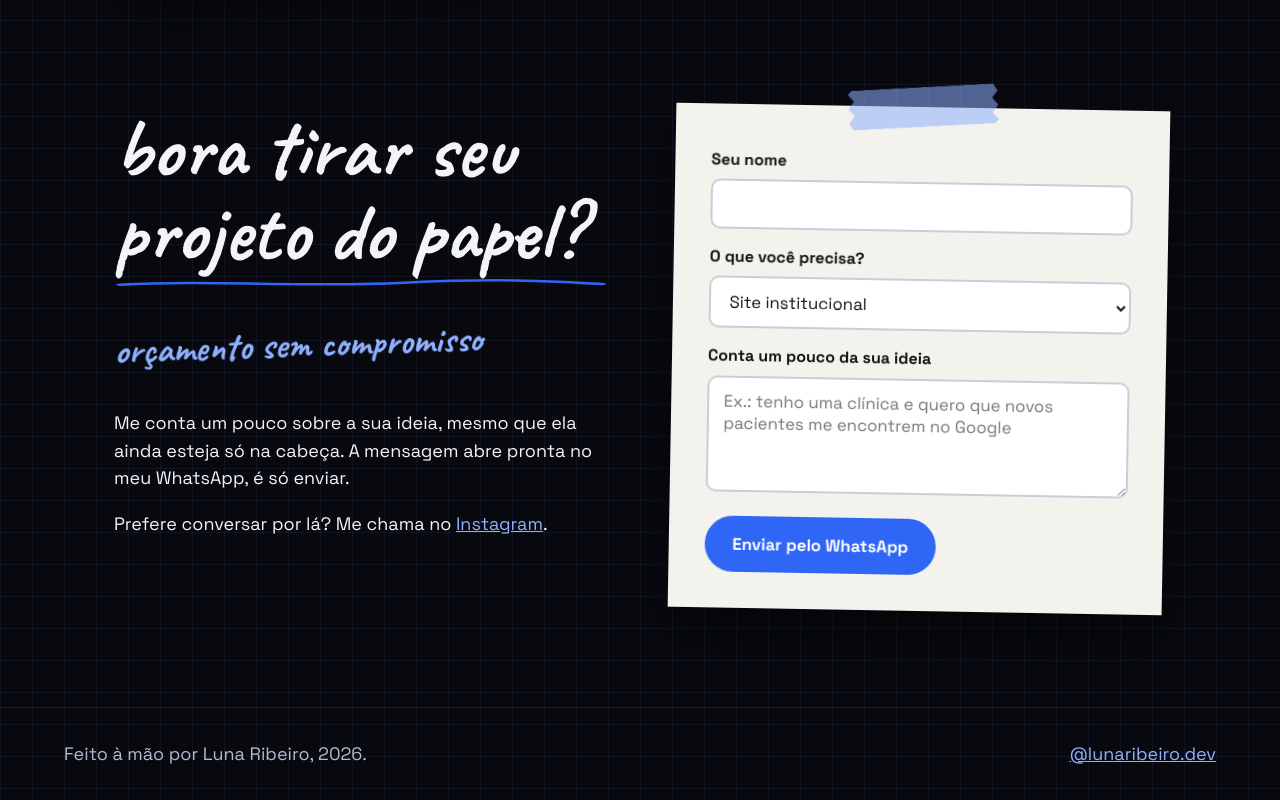
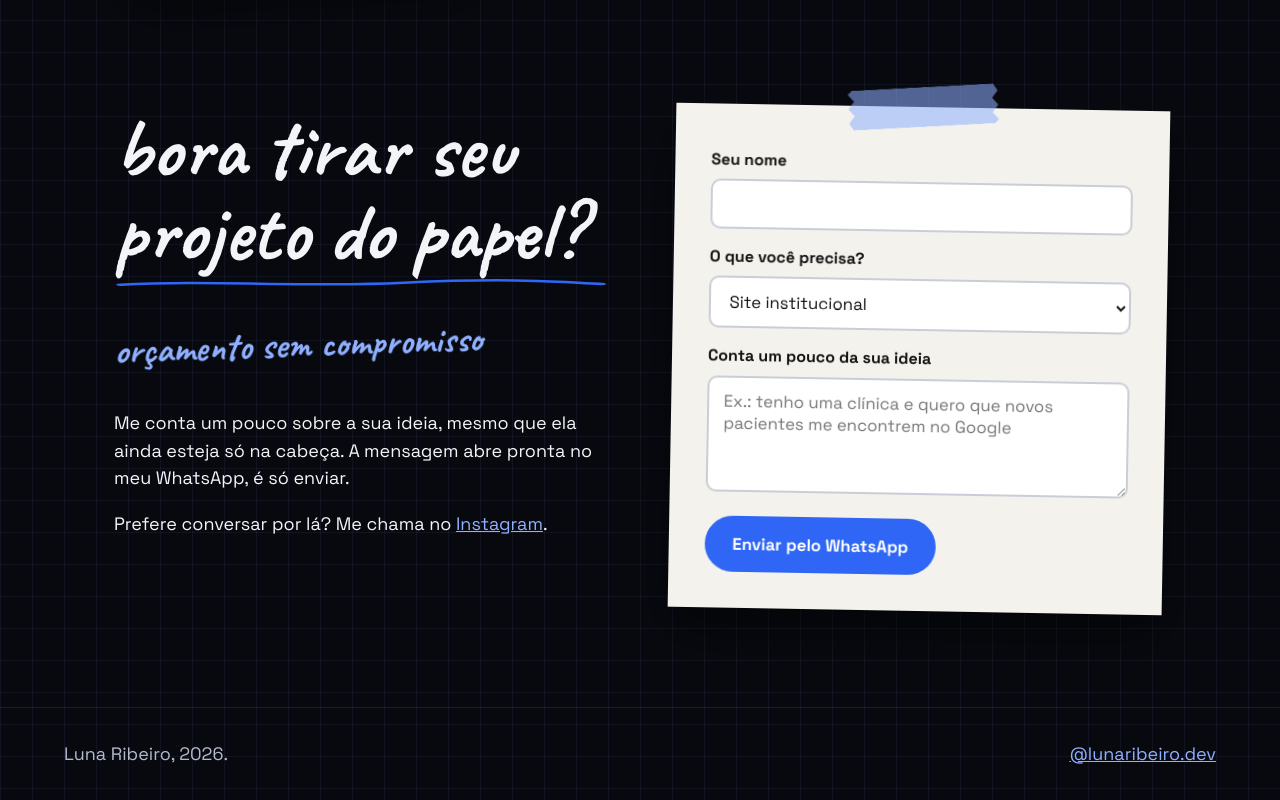
Before and after one commit to LunaRibeiro/lunaribeiro.github.io, a plain HTML site: page index.html in a window 1280 px wide. Shown: the part 6284-7084 px from the top of the page. Drawn offline with Linux system fonts and the light colour scheme.

Commit message:
Update footer text to remove 'Feito à mão'

```diff
--- a/index.html
+++ b/index.html
@@ -221,7 +221,7 @@
   </main>
 
   <footer class="rodape">
-    <p>Feito à mão por Luna Ribeiro, <span id="ano"></span>.</p>
+    <p>Luna Ribeiro, <span id="ano"></span>.</p>
     <a href="https://instagram.com/lunaribeiro.dev" target="_blank" rel="noopener">@lunaribeiro.dev</a>
   </footer>
 
```
